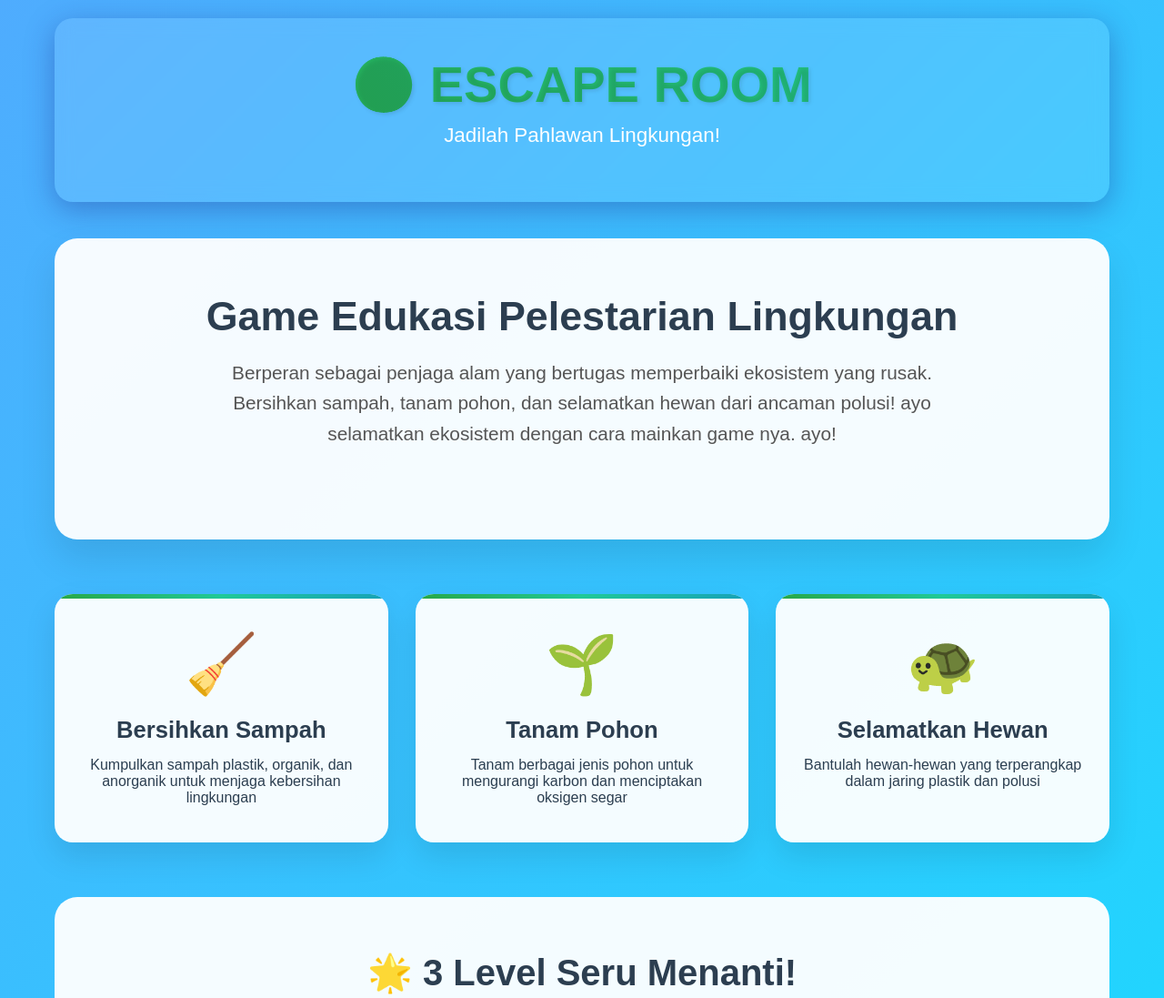
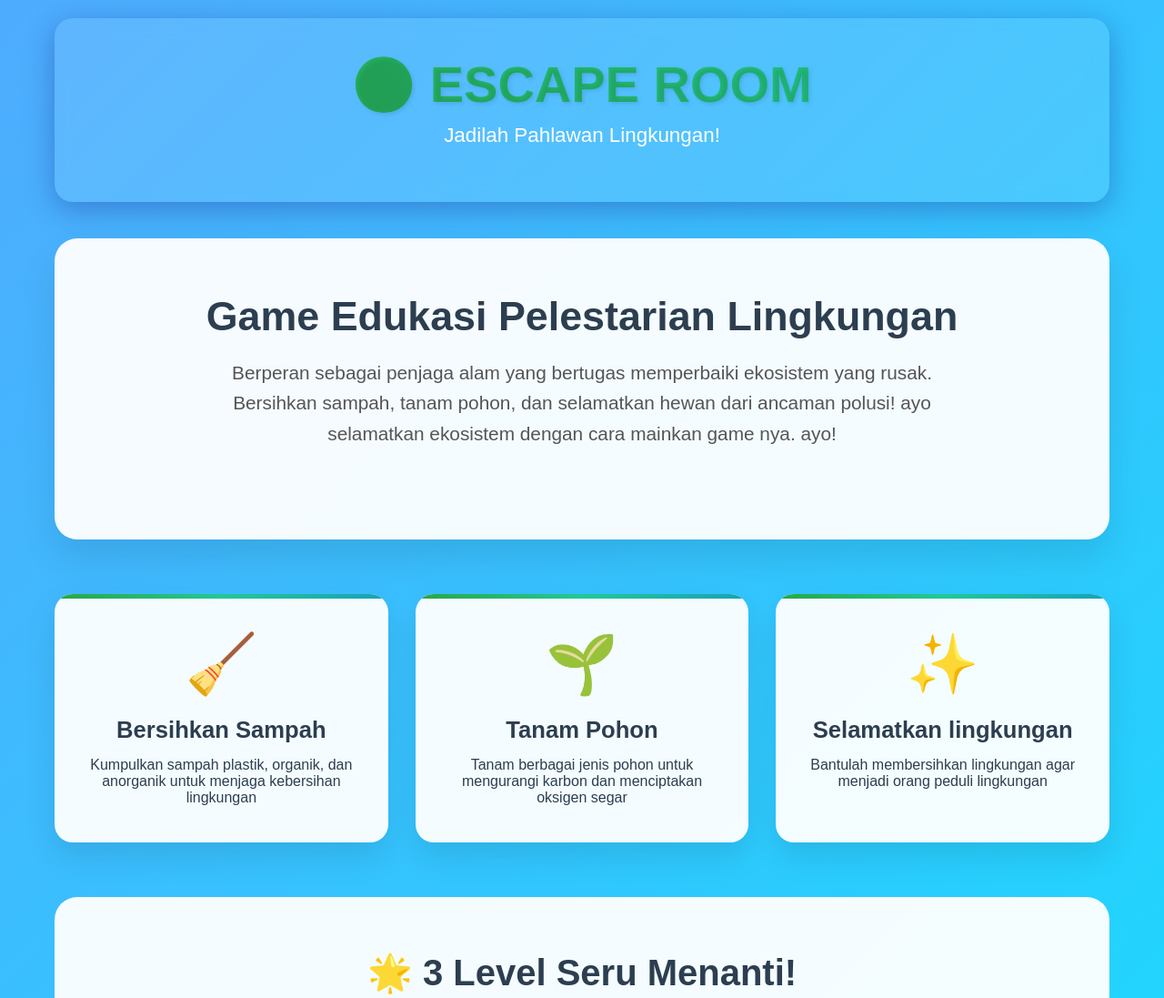
Before and after one commit to mataharilutfi012-pixel/penyelamatan-ekosistem, a plain HTML site: page index.html in a window 1280 px wide. Shown: the top 1097 px of the page at 91% size. Drawn offline with Linux system fonts and the light colour scheme.

Commit message:
Update index.html

```diff
--- a/index.html
+++ b/index.html
@@ -303,9 +303,9 @@
                 <p>Tanam berbagai jenis pohon untuk mengurangi karbon dan menciptakan oksigen segar</p>
             </div>
             <div class="feature-card">
-                <div class="feature-icon">🐢</div>
-                <h3 class="feature-title">Selamatkan Hewan</h3>
-                <p>Bantulah hewan-hewan yang terperangkap dalam jaring plastik dan polusi</p>
+                <div class="feature-icon">✨</div>
+                <h3 class="feature-title">Selamatkan lingkungan</h3>
+                <p>Bantulah membersihkan lingkungan agar menjadi orang peduli lingkungan</p>
             </div>
         </section>
 
```
